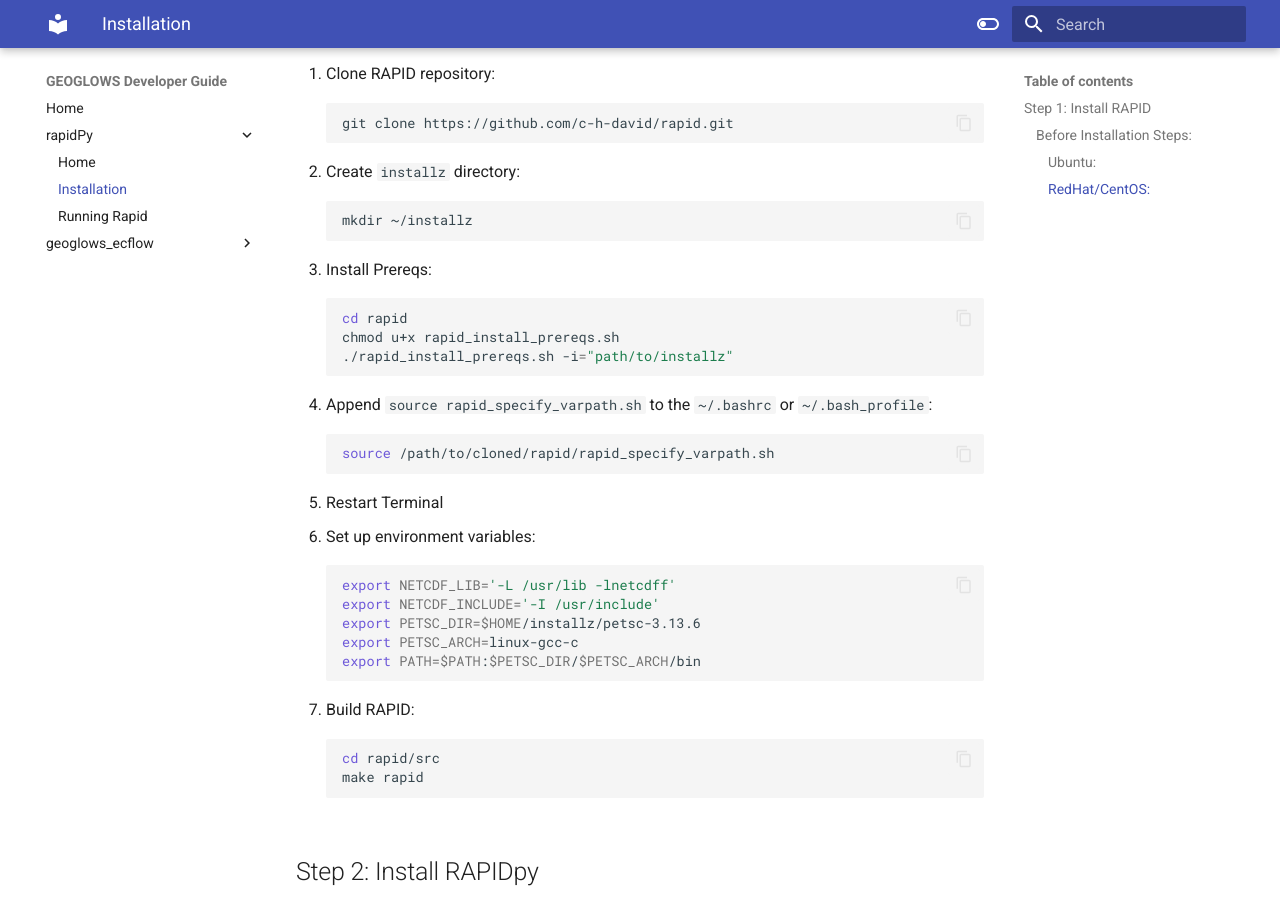
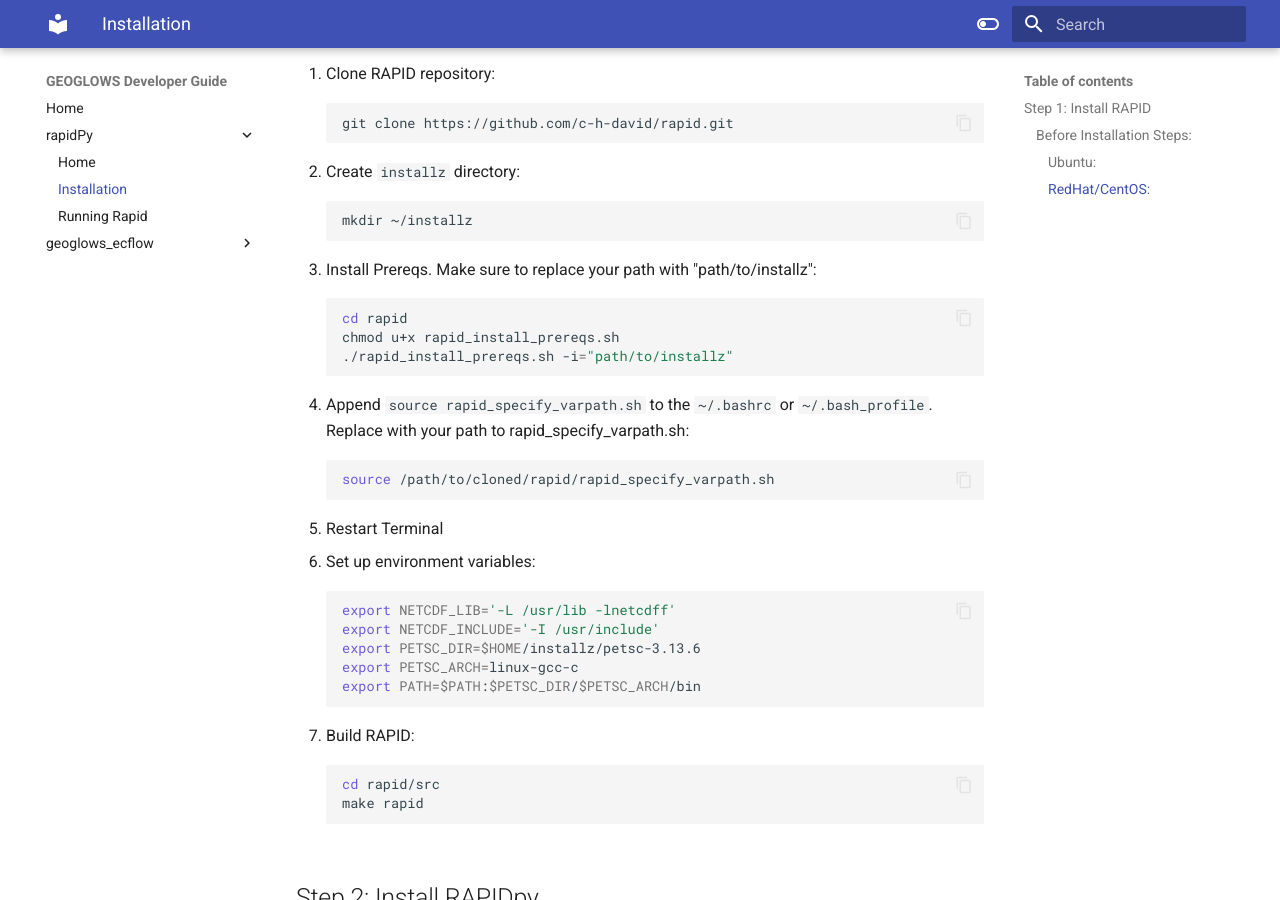
Before and after one commit to rhuber6/markdown_rapid, an MkDocs documentation site: the page built from docs/rapid_rapidpy/installation.md, in a window 1280 px wide and 900 px high, scrolled down 1081 px. Built offline with MkDocs 1.6.1 and Material for MkDocs 9.7.7, drawn with Linux system fonts in a browser that asks for light colours.

Commit message:
Some clarification on path names

````diff
--- a/docs/rapid_rapidpy/installation.md
+++ b/docs/rapid_rapidpy/installation.md
@@ -50,7 +50,7 @@
     mkdir ~/installz
     ```
 
-3. Install Prereqs:
+3. Install Prereqs. Make sure to replace your path with "path/to/installz":
 
     ```bash
     cd rapid
@@ -58,7 +58,7 @@
     ./rapid_install_prereqs.sh -i="path/to/installz"
     ```
 
-4. Append `source rapid_specify_varpath.sh` to the `~/.bashrc` or `~/.bash_profile`:
+4. Append `source rapid_specify_varpath.sh` to the `~/.bashrc` or `~/.bash_profile`. Replace with your path to rapid_specify_varpath.sh:
 
     ```bash
     source /path/to/cloned/rapid/rapid_specify_varpath.sh
````
